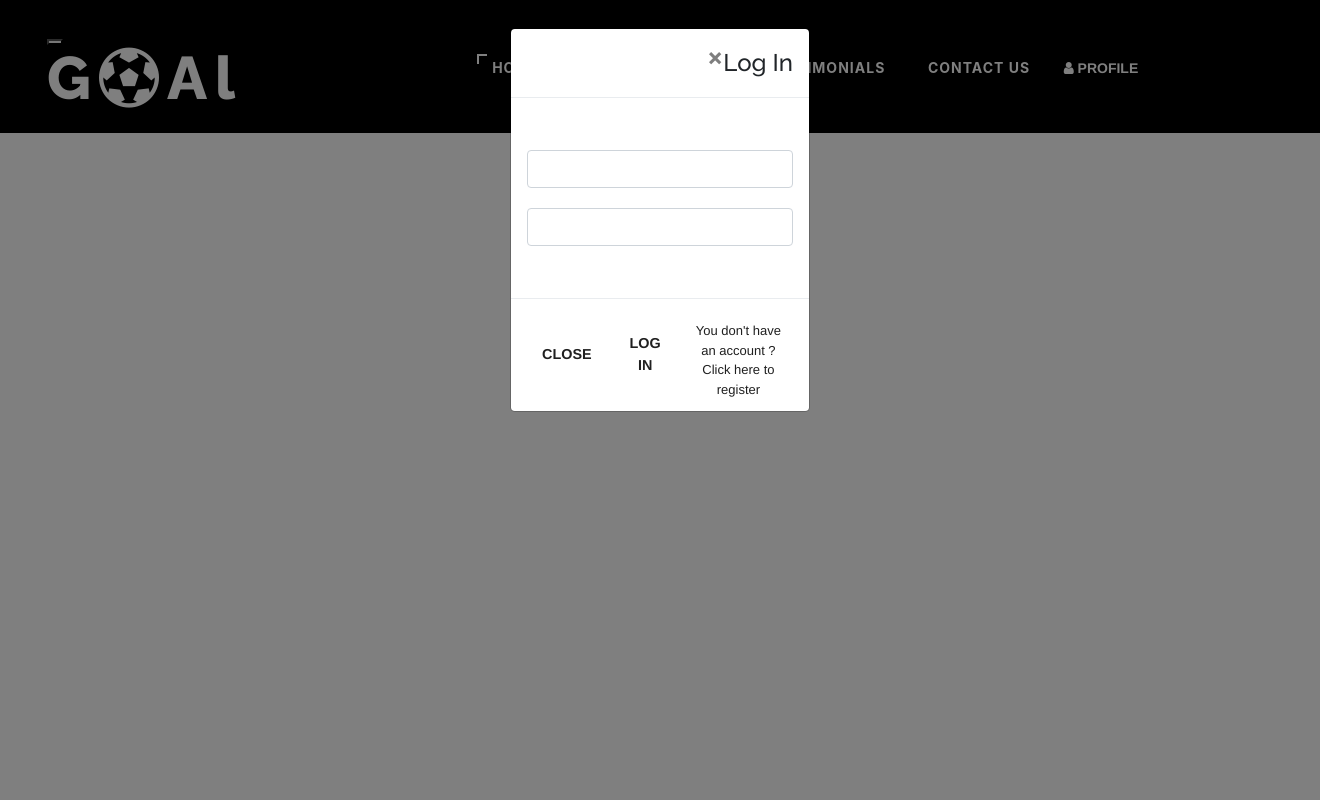
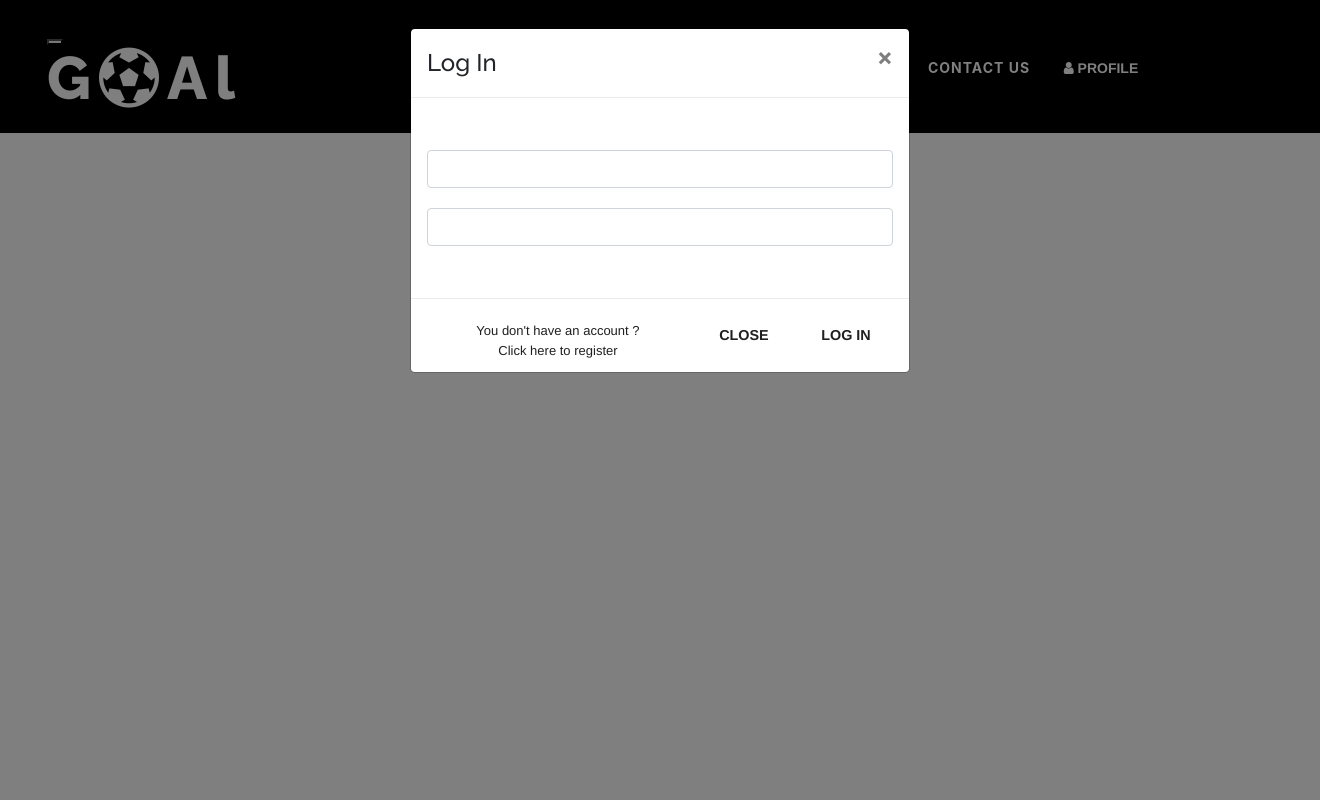
Before and after one commit to JuxhinB/IFM, a PHP site: page / in a window 1320 px wide, after a click on "PROFILE". Run offline with PHP 8.4, Linux system fonts and the light colour scheme; some libraries are stand-ins or nearby versions.

Commit message:
Modal fix & Stats

```diff
--- a/components/_main-menu.php
+++ b/components/_main-menu.php
@@ -28,34 +28,37 @@
 						</li>
 					</ul>
 					<div class="log-in-modal modal fade" id="log-in-modal" tabindex="-1" role="dialog" aria-labelledby="myModalLabel" aria-hidden="true">
-						<div class="modal-dialog modal-sm">
+						<div class="modal-dialog " role="document">
 							<div class="modal-content">
 								<form action="../core/log_in.php" method="POST">
 									<div class="modal-header">
-										<button type="button" class="close" data-dismiss="modal" aria-label="Close"><span aria-hidden="true">&times;</span></button>
 										<h4 class="modal-title" id="myModalLabel">Log In</h4>
+										<button type="button" class="close" data-dismiss="modal" aria-label="Close">
+											<span aria-hidden="true">&times;</span>
+										</button>
 									</div>
 									<div class="modal-body">
 										<input type="email" name="email" class="form-control" required />
 										<input type="password" name="password" class="form-control" required/>
 									</div>
 									<div class="modal-footer">
-										<button type="button" class="my-btn-modal" data-dismiss="modal">Close</button>
-										<button type="submit" class="my-btn-modal">Log In</button>
-										<button type="button" data-toggle="modal" data-target="#sign-up-modal" data-dismiss="modal" class="register-here">You don't have an account ? </br>
+										<button type="button" data-toggle="modal" data-target="#sign-up-modal" data-dismiss="modal" class="register-here w-75">You don't have an account ? </br>
 										Click here to register</button>
+										<button type="button" class="my-btn-modal w-25" data-dismiss="modal">Close</button>
+										<button type="submit" class="my-btn-modal w-25">Log In</button>
+
 									</div>
 								</form>
 							</div>
 						</div>
 					</div>
 					<div class="sign-up-modal modal fade" id="sign-up-modal" tabindex="-1" role="dialog" aria-labelledby="myModalLabel" aria-hidden="true">
-						<div class="modal-dialog modal-sm">
+						<div class="modal-dialog " role="document">
 							<div class="modal-content">
 								<form action="../core/sign_up.php" method="POST">
 									<div class="modal-header">
+										<h4 class="modal-title" id="myModalLabel">Sign Up</h4>
 										<button type="button" class="close" data-dismiss="modal" aria-label="Close"><span aria-hidden="true">&times;</span></button>
-										<h4 class="modal-title" id="myModalLabel">Sign Up</h4>
 									</div>
 									<div class="modal-body">
 										<input type="Text" name="first-name" class="form-control" placeholder="First Name" required />
```
Also changed, not shown: components/_stats.php (+6 -6 lines).
